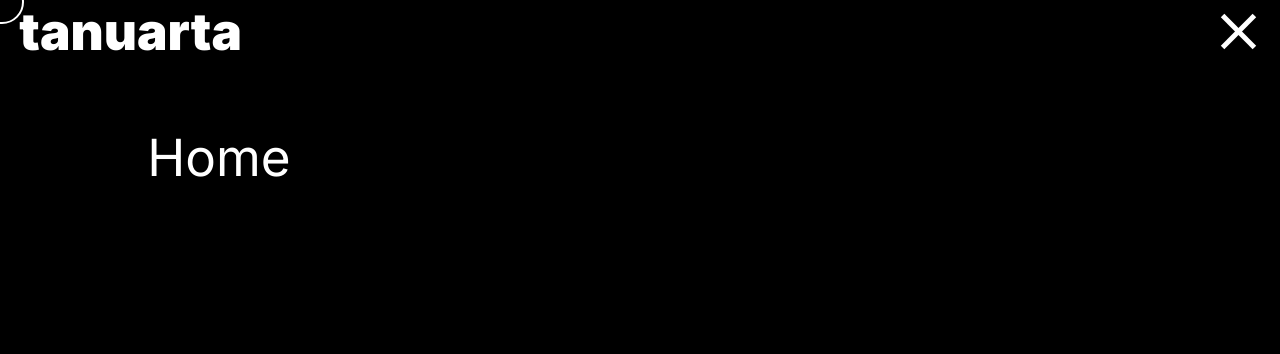
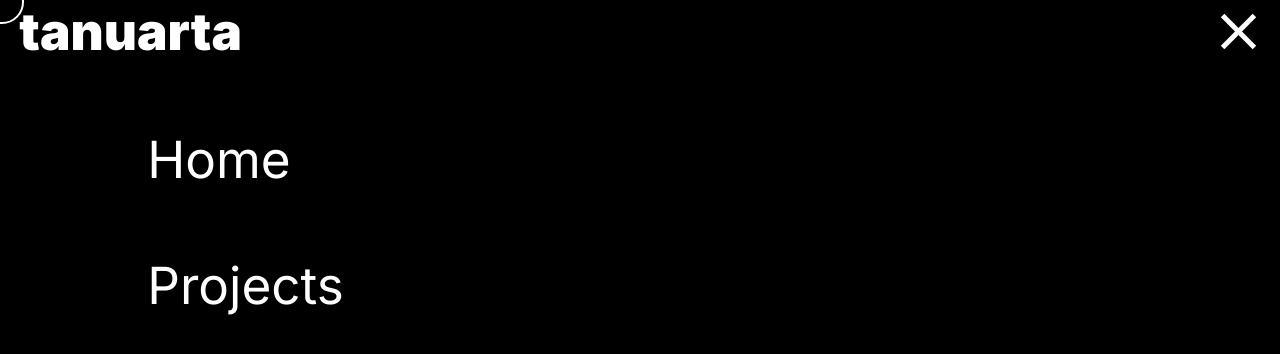
Before and after one commit to tanuarta/tanuarta.github.io, a React (Create React App) app in the folder tanuarta/: page / in a window 1280 px wide. Both pictures are taken after a click on the element 1238 px from the left and 31 px from the top of the page. Shown: the top 354 px of the page. Built offline with nearby package versions, Linux system fonts and the light colour scheme.

Commit message:
Animation for hamburg menu

```diff
--- a/tanuarta/package.json
+++ b/tanuarta/package.json
@@ -7,6 +7,7 @@
     "@testing-library/jest-dom": "^5.16.5",
     "@testing-library/react": "^13.4.0",
     "@testing-library/user-event": "^13.5.0",
+    "framer-motion": "^9.0.2",
     "react": "^18.2.0",
     "react-dom": "^18.2.0",
     "react-helmet": "^6.1.0",
--- a/tanuarta/src/App.scss
+++ b/tanuarta/src/App.scss
@@ -1,7 +1,7 @@
 /** Font **/
 @import url(https://fonts.googleapis.com/css?family=Inter);
 
-* {
+body {
   font-family: 'Inter';
   background-color: #C2C2C2;
   // background-color: #D9D9D9;
--- a/tanuarta/src/Components/HamburgerMenu.jsx
+++ b/tanuarta/src/Components/HamburgerMenu.jsx
@@ -1,18 +1,52 @@
 import React from 'react';
 import styles from './HamburgerMenu.module.scss'
+import { motion, useAnimationControls } from "framer-motion"
 
 
 const HambugerMenu = ({ menuShown }) => {
 
+  const animations = {
+    initial: { opacity: 0, x: 2000},
+    animate: { opacity: 1, x:0, transition: {duration: 0.5}},
+    exit: { opacity: 0, x: 2000, transition: {delay: 0.5, duration: 0.5}},
+  }
+
+  const childrenVariant = {
+    initial: { opacity: 0, y: 70},
+    animate: { opacity: 1, y: 0, transition: {delay: 0.5, duration: 0.5}},
+    exit: {opacity: 0, y: 70, transition: {duration: 0.5}},
+  };
+
   return (<>
+    <motion.div
+      className={styles.box}
+      variants={animations}
+      initial='initial'
+      animate={menuShown ? 'animate' : 'exit'}
+      exit='exit'
+    >
+      <div className={styles.main}>
+        <motion.span
+          initial='initial'
+          animate={menuShown ? 'animate' : 'exit'}
+          exit='exit'
+          variants={childrenVariant}
+          className={styles.menuText}
+        >
+          Home
+        </motion.span>
 
-    <div className={`${styles.box} ${menuShown ? '' : styles.hidden}`}>
-      <div className={styles.main}>
-        <span className={styles.text}>tanuarta</span>
-
-        <span className={styles.menuText}>Home</span>
+        <motion.span
+          initial='initial'
+          animate={menuShown ? 'animate' : 'exit'}
+          exit='exit'
+          variants={childrenVariant}
+          className={styles.menuText}
+        >
+          Projects
+        </motion.span>
       </div>
-    </div>
+    </motion.div>
 
   </>)
 }
--- a/tanuarta/src/Components/HamburgerMenu.module.scss
+++ b/tanuarta/src/Components/HamburgerMenu.module.scss
@@ -6,6 +6,7 @@
   height: 100%;
   width: 100%;
   padding-left: 1.5%;
+  z-index: -99;
 }
 
 .hidden {
@@ -17,7 +18,7 @@
   background-color: black;
   font-size: 4vw;
   padding-left: 10%;
-  padding-top: 5%;
+  padding-bottom: 5%;
 }
 
 .text {
@@ -37,5 +38,5 @@
   background-color: black;
   display: flex;
   flex-direction: column;
-
+  padding-top: 10%;
 }
--- a/tanuarta/src/Components/Header.module.scss
+++ b/tanuarta/src/Components/Header.module.scss
@@ -14,10 +14,12 @@
 
 .text {
   font-size: 4vw;
-  color: black;
+  color: white;
   font-weight: 900;
   font-family: 'Inter';
-  text-shadow: 0px 40px 30px #C2C2C2;
+  //text-shadow: 0px 40px 30px #C2C2C2;
+  mix-blend-mode: difference;
+  z-index: 99;
 
   /* disable highlighting */
   -webkit-user-select: none;
```
Also changed, not shown: 1 other file (tests, documents, lock files or other folders).
